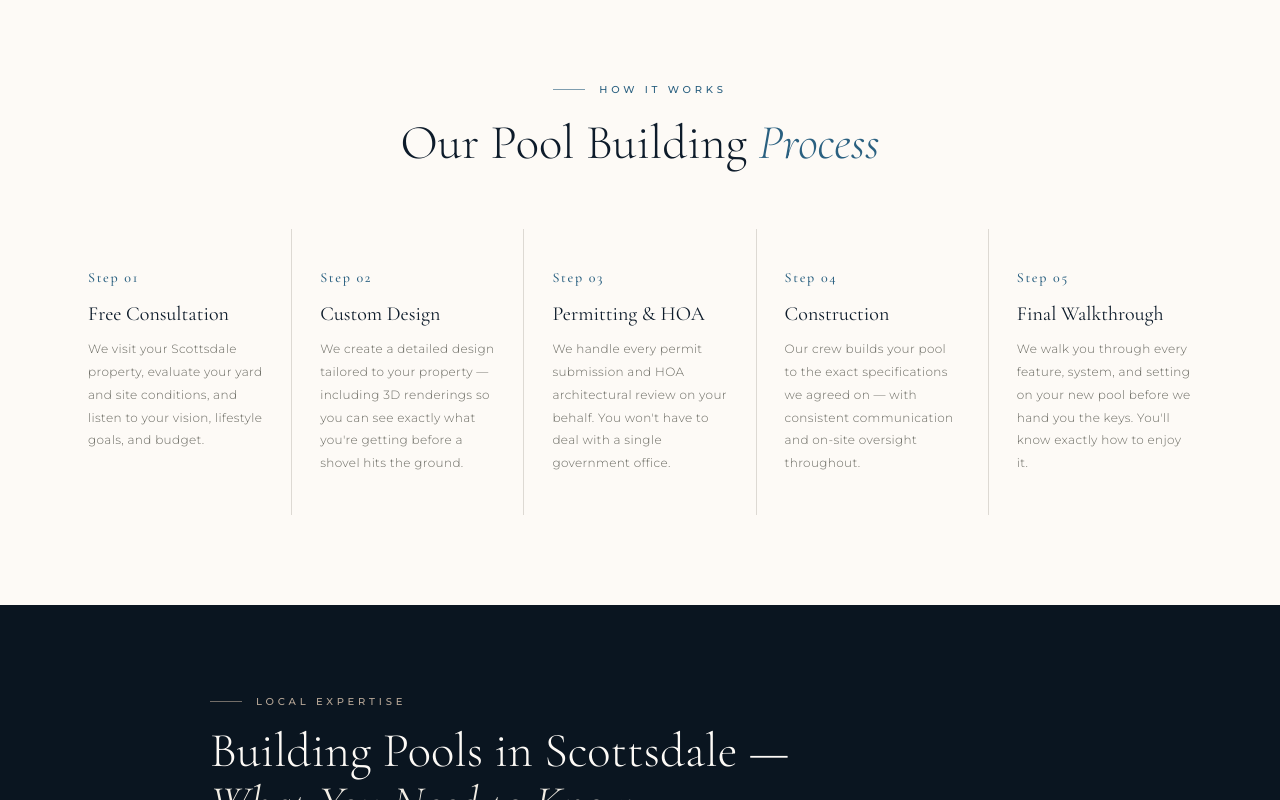
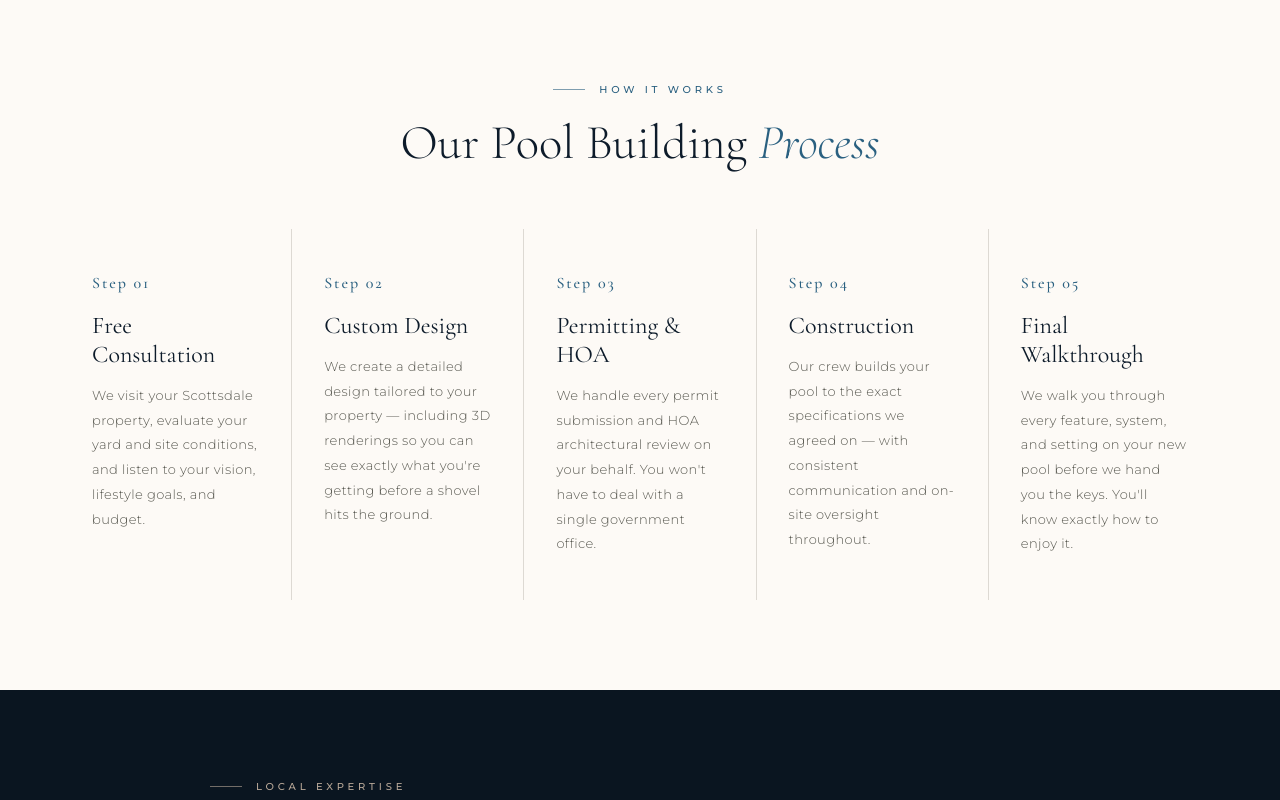
Before and after one commit to foundationbuilt/FoundationPools, a plain HTML site: page scottsdale-pool-builder.html in a window 1280 px wide. Shown: the part 3245-4045 px from the top of the page. Drawn offline with nearby package versions, Linux system fonts and the light colour scheme.

Commit message:
Add files via upload

```diff
--- a/scottsdale-pool-builder.html
+++ b/scottsdale-pool-builder.html
@@ -143,10 +143,10 @@ section{padding:90px 60px}
 .why-card p{font-size:12px;letter-spacing:0.04em;line-height:1.9;color:var(--mid)}
 
 /* SERVICES */
-.services{background:var(--cream);padding:90px 60px}
+.services{background:var(--cream);padding:90px 60px;text-align:center}
 .services h2{font-family:var(--fd);font-size:clamp(32px,3.8vw,50px);font-weight:300;line-height:1.1;text-align:center;margin-bottom:56px}
 .services h2 em{font-style:italic;color:var(--water)}
-.services-grid{display:grid;grid-template-columns:repeat(2,1fr);gap:2px;max-width:900px;margin:0 auto}
+.services-grid{display:grid;grid-template-columns:repeat(2,1fr);gap:2px;max-width:900px;margin:0 auto;text-align:left}
 .service-item{background:var(--deep);padding:28px 36px;display:flex;align-items:center;gap:18px}
 .service-item::before{content:'';display:block;width:6px;height:6px;background:var(--warm);flex-shrink:0;border-radius:50%}
 .service-item span{font-size:13px;letter-spacing:0.06em;color:var(--white);font-weight:400}
@@ -156,10 +156,10 @@ section{padding:90px 60px}
 .process h2{font-family:var(--fd);font-size:clamp(32px,3.8vw,50px);font-weight:300;line-height:1.1;text-align:center;margin-bottom:60px}
 .process h2 em{font-style:italic;color:var(--water)}
 .steps{display:grid;grid-template-columns:repeat(5,1fr);gap:1px;background:#DDD9D3}
-.step{background:var(--white);padding:40px 28px;position:relative}
-.step-num{font-family:var(--fd);font-size:14px;font-weight:500;letter-spacing:0.12em;color:var(--water);margin-bottom:16px}
-.step h3{font-family:var(--fd);font-size:20px;font-weight:400;margin-bottom:12px;color:var(--deep)}
-.step p{font-size:12px;letter-spacing:0.03em;line-height:1.9;color:#6A6A62}
+.step{background:var(--white);padding:44px 32px;position:relative}
+.step-num{font-family:var(--fd);font-size:16px;font-weight:500;letter-spacing:0.12em;color:var(--water);margin-bottom:18px}
+.step h3{font-family:var(--fd);font-size:24px;font-weight:400;margin-bottom:14px;color:var(--deep)}
+.step p{font-size:13px;letter-spacing:0.03em;line-height:1.9;color:#5A5A52}
 
 /* SCOTTSDALE CONTENT */
 .local{background:#0A1520;padding:90px 60px}
```
